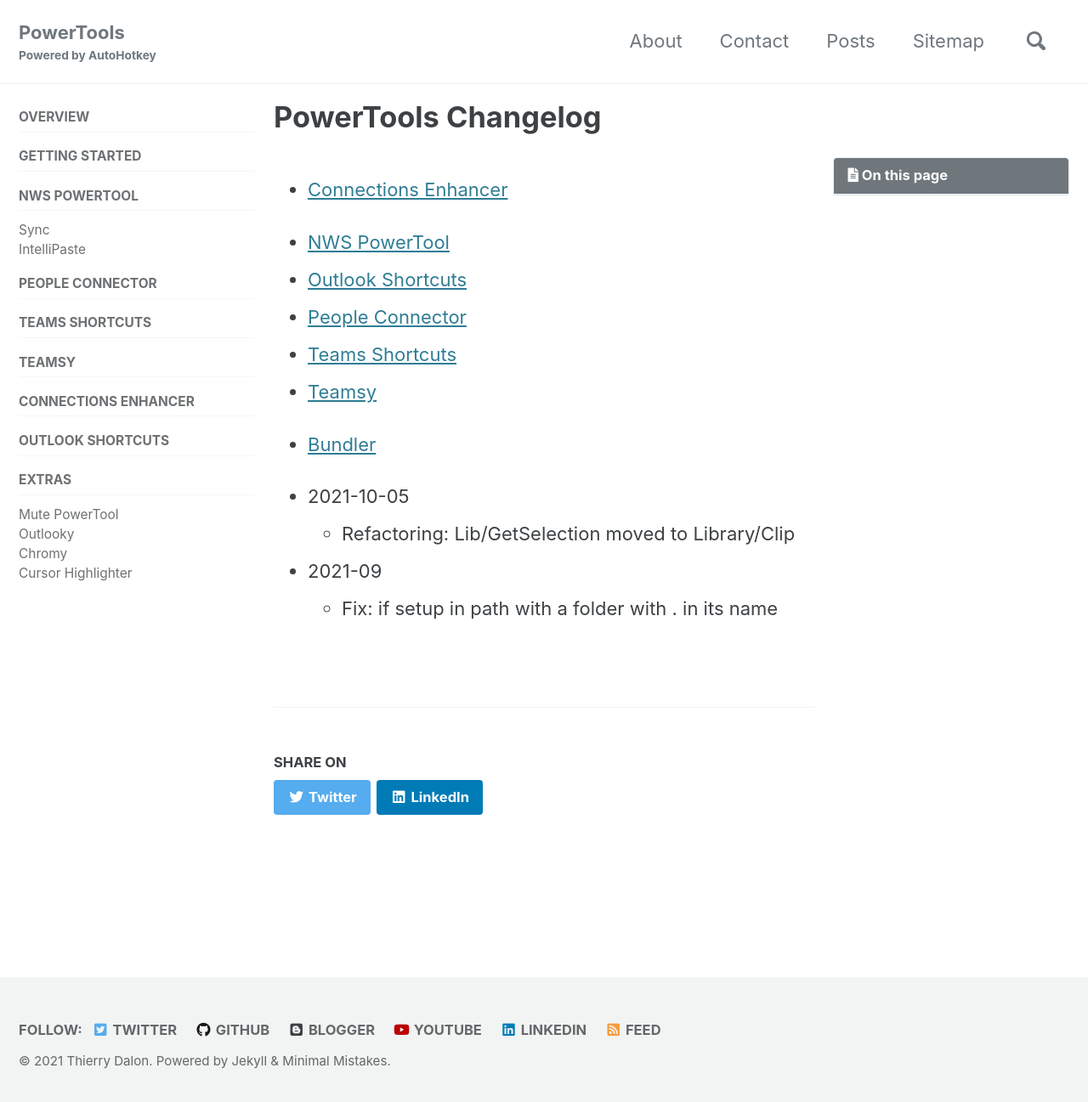
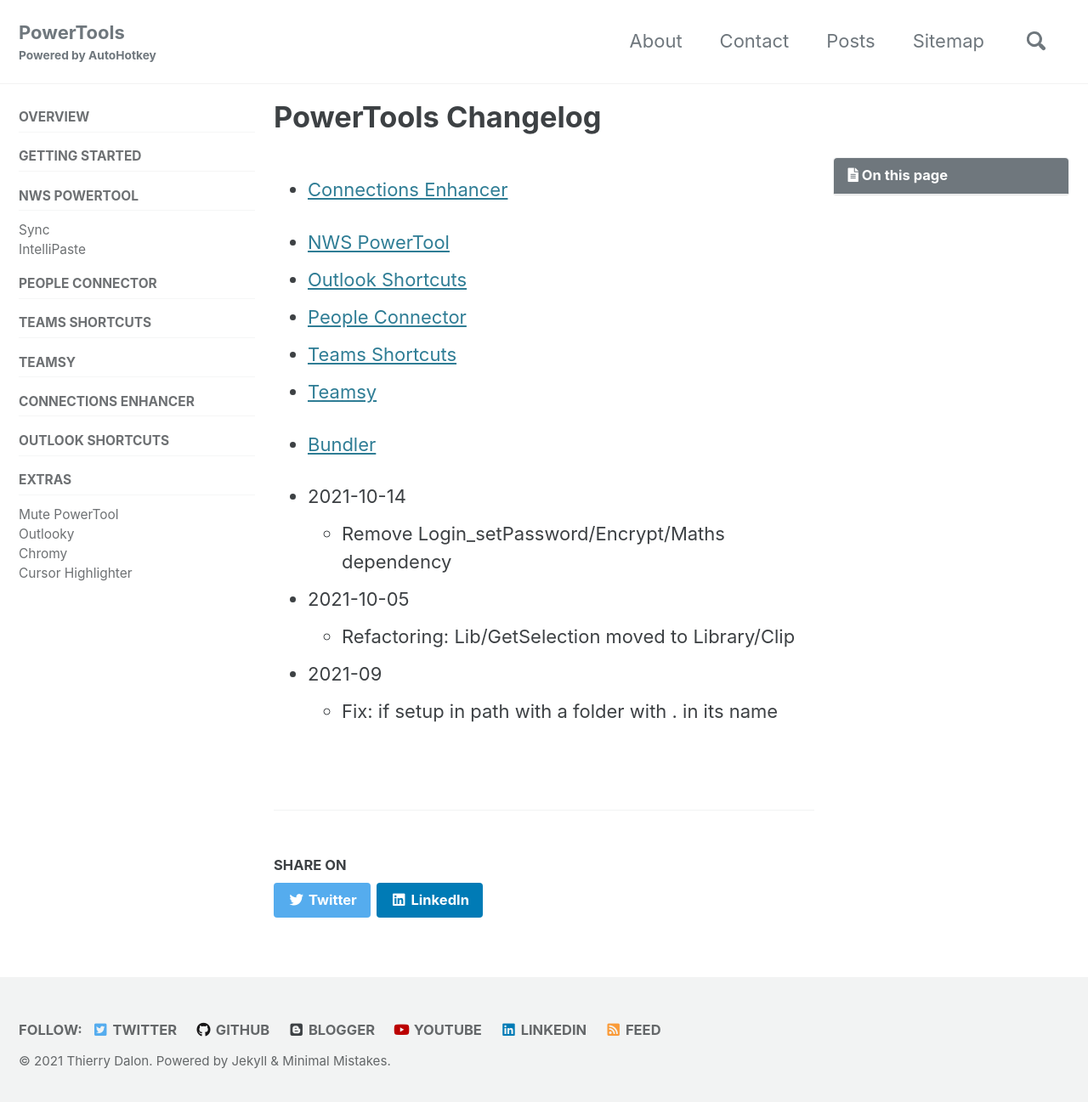
Before and after one commit to tdalon/ahk, a Jekyll site: the page built from docs/_pages/PowerTools-Changelogs.md, in a window 1280 px wide and 1305 px high. Shown: the top 1297 px of the window at 85% size. Built offline with Jekyll 4.4.1, drawn with Linux system fonts in a browser that asks for light colours; cached includes are drawn as plain includes; comment, search, counter and statistics services are not loaded.

```diff
--- a/docs/_pages/PowerTools-Changelogs.md
+++ b/docs/_pages/PowerTools-Changelogs.md
@@ -17,7 +17,8 @@ excerpt: "Changelog, Release Notes for the PowerTools."
 
 * [Bundler](PowerTools-Bundler-Changelog)
 
-
+* 2021-10-14
+  - Remove Login_setPassword/Encrypt/Maths dependency
 * 2021-10-05
   - Refactoring: Lib/GetSelection moved to Library/Clip
 * 2021-09
```
Also changed, not shown: 10 other files.
